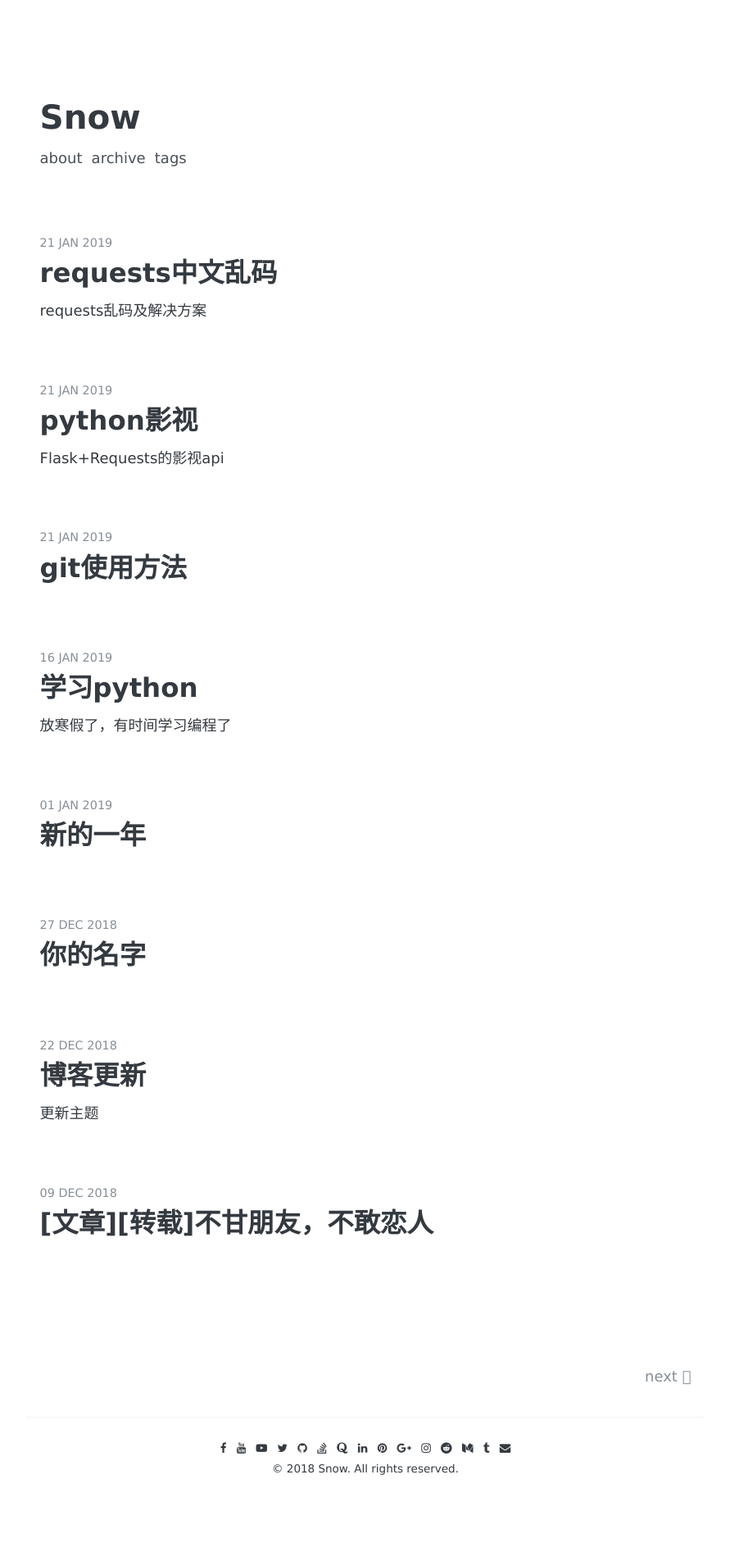
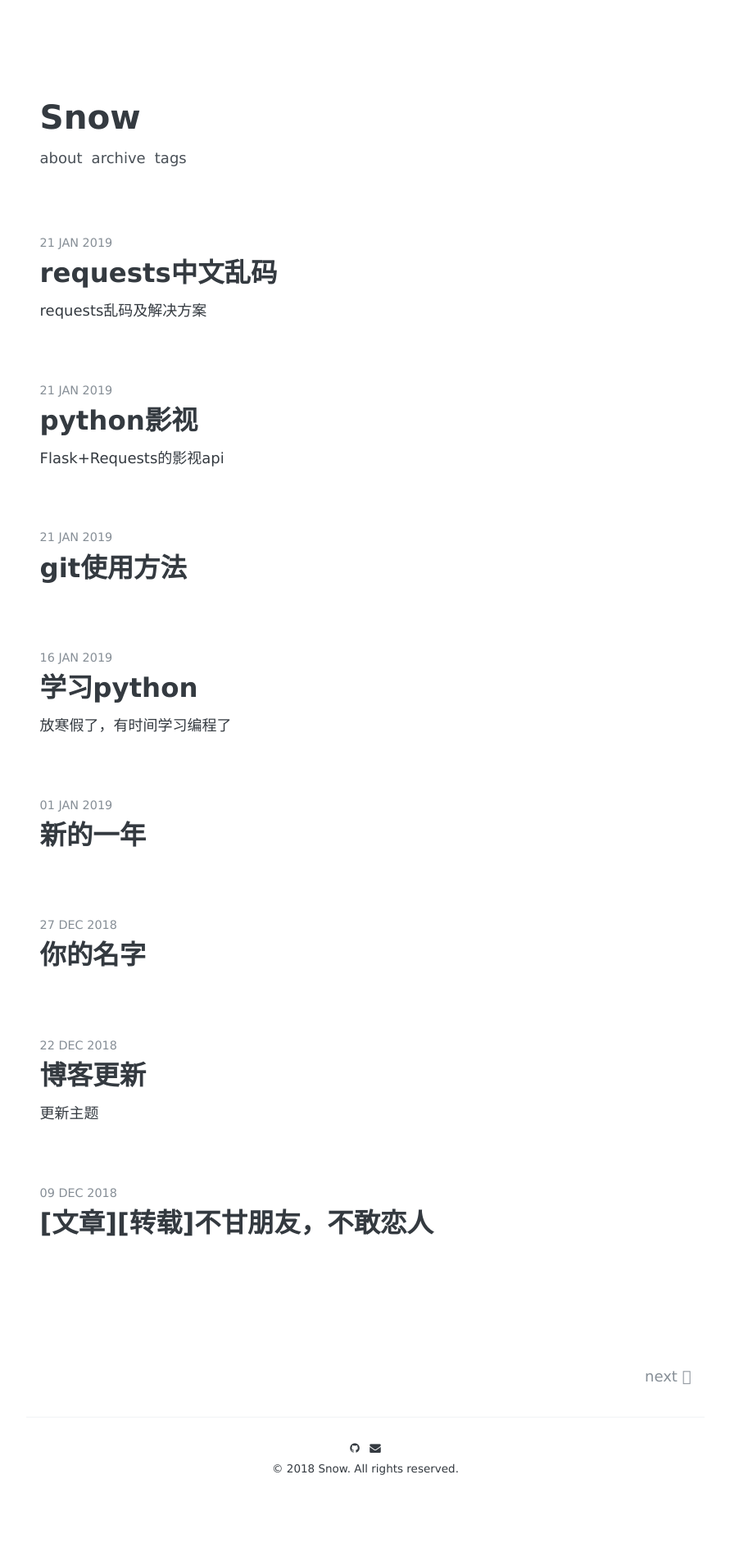
Before and after one commit to hkslover/hkslover.github.io, a Jekyll site: the page built from index.html, in a window 1280 px wide. Shown: the whole page at 82% size, without its empty margins (194-1085 px from the left). Built offline with Jekyll 4.4.1, drawn with Linux system fonts in a browser that asks for light colours; some web fonts are replaced; the list of posts is cut into pages by our own code.

Commit message:
Update footer.html

```diff
--- a/_includes/footer.html
+++ b/_includes/footer.html
@@ -2,60 +2,9 @@
 <div class="footer">
   <hr />
   <div class="footer-link">
-    {% if site.author.facebook %}
-    <a href="https://www.facebook.com/{{ site.author.facebook }}"><i class="fa fa-facebook" aria-hidden="true"></i></a>
-    {% endif %}
-
-	{% if site.author.youtubeUser %}
-    <a href="https://www.youtube.com/user/{{ site.author.youtubeUser }}"><i class="fa fa-youtube" aria-hidden="true"></i></a>
-    {% endif %}
-
-	{% if site.author.youtubeChannel %}
-    <a href="https://www.youtube.com/channel/{{ site.author.youtubeChannel }}"><i class="fa fa-youtube-play" aria-hidden="true"></i></a>
-    {% endif %}
-
-    {% if site.author.twitter %}
-    <a href="https://twitter.com/{{ site.author.twitter }}"><i class="fa fa-twitter" aria-hidden="true"></i></a>
-    {% endif %}
 
     {% if site.author.github %}
     <a href="https://github.com/{{ site.author.github }}"><i class="fa fa-github" aria-hidden="true"></i></a>
-    {% endif %}
-
-	{% if site.author.stackoverflow %}
-    <a href="http://stackoverflow.com/users/{{ site.author.stackoverflow }}"><i class="fa fa-stack-overflow" aria-hidden="true"></i></a>
-    {% endif %}
-
-	{% if site.author.quora %}
-    <a href="https://www.quora.com/profile/{{ site.author.quora }}"><i class="fa fa-quora" aria-hidden="true"></i></a>
-    {% endif %}
-
-    {% if site.author.linkedin %}
-    <a href="https://www.linkedin.com/in/{{ site.author.linkedin }}"><i class="fa fa-linkedin" aria-hidden="true"></i></a>
-    {% endif %}
-
-	{% if site.author.pinterest %}
-    <a href="https://www.pinterest.com/{{ site.author.pinterest }}"><i class="fa fa-pinterest" aria-hidden="true"></i></a>
-    {% endif %}
-
-	{% if site.author.googlePlus %}
-    <a href="https://plus.google.com/{{ site.author.googlePlus }}"><i class="fa fa-google-plus" aria-hidden="true"></i></a>
-    {% endif %}
-
-	{% if site.author.instagram %}
-    <a href="https://www.instagram.com/{{ site.author.instagram }}"><i class="fa fa-instagram" aria-hidden="true"></i></a>
-    {% endif %}
-
-	{% if site.author.reddit %}
-    <a href="https://www.reddit.com/user/{{ site.author.reddit }}"><i class="fa fa-reddit" aria-hidden="true"></i></a>
-    {% endif %}
-
-    {% if site.author.medium %}
-    <a href="https://medium.com/@{{ site.author.medium }}"><i class="fa fa-medium" aria-hidden="true"></i></a>
-    {% endif %}
-
-    {% if site.author.tumblr %}
-    <a href="https://{{ site.author.tumblr }}.tumblr.com"><i class="fa fa-tumblr" aria-hidden="true"></i></a>
     {% endif %}
 
     {% if site.author.email %}
```
